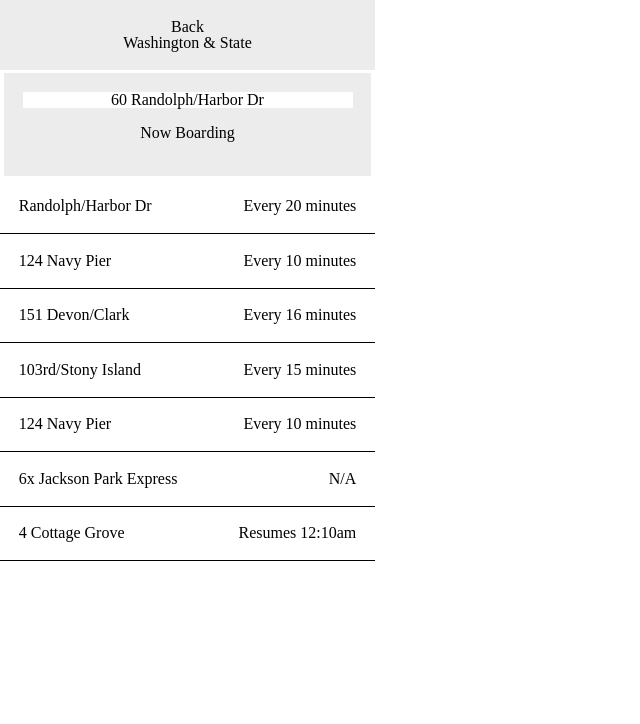
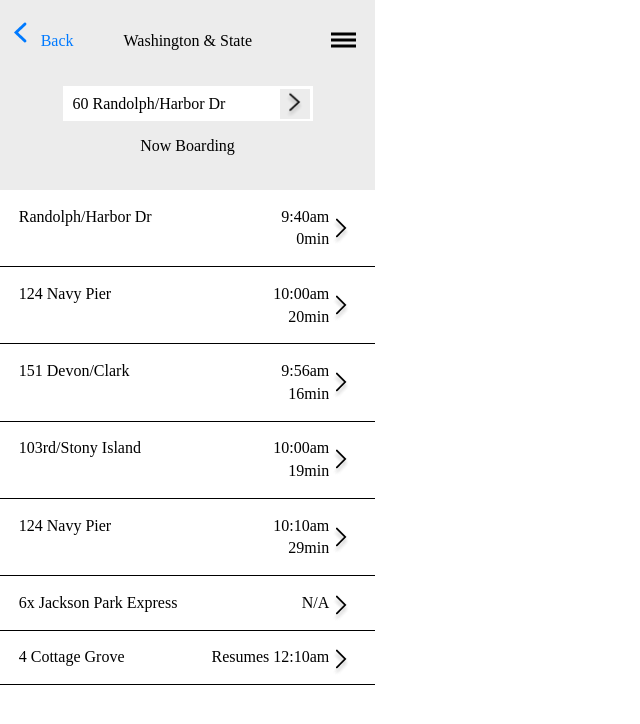
Before and after one commit to phillipwatson/busybusapp, a plain HTML site: page index.html in a window 1280 px wide. Shown: the whole page, without its empty margins (0-640 px from the left). Drawn offline with Linux system fonts and the light colour scheme.

Commit message:
Add files via upload

```diff
--- a/css/style.css
+++ b/css/style.css
@@ -1,5 +1,16 @@
 body{
   width: 375px
+}
+
+h1{
+  display: inline;
+  text-align: center;
+  margin: auto;
+}
+
+h3{
+  padding: 4% 0 0 4%;
+  float: left;
 }
 
 nav{
@@ -8,12 +19,15 @@ nav{
   padding: 5%;
 }
 
+.backButton{
+  color: #007AFF;
+  display:inline;
+  padding-right: 50px
+}
+
 div{
   padding: 5%;
   border-bottom: 1px solid black;
-}
-
-h1{
 }
 
 .route{
@@ -22,44 +36,69 @@ h1{
 
 .whitebox{
   background-color: #fff;
+  width: 250px;
+  height: 35px;
+  margin: auto;
 }
 
 .nowBoarding{
   border-bottom: none;
   background-color: #ECECEC;
   text-align: center;
-  margin: 1%;
-}
-
-.eastBound{
-}
-
-.northBound{
-}
-
-.southBound{
-}
-
-.reroute{
-}
-
-.outOfService{
 }
 
 .frequency{
   display: inline-block;
   float: right;
-}
-
-.backButton{
-  display:inline;
-  padding-right: 0%
+  margin-right: 8%;
 }
 
 .line{
-  display: inline-block;
+  display: inline;
 }
 
 .boardingtext{
   padding: 5%;
 }
+
+.min{
+padding-top: 2%;
+text-align: right;
+margin-right: 8%;
+}
+
+.backarrow{
+  margin-left:-25%;
+}
+
+.ham{
+  float: right;
+  margin-top: 4%;
+}
+
+.searcharrow{
+  float: right;
+  background-color: #ECECEC;
+  width: 30px;
+  height: 30px;
+  margin: 1%;
+}
+
+.rightarrow{
+  float: right;
+  display: inline;
+  margin-top: -10%;
+  margin-left: 20%;
+}
+
+.rightarrow2{
+  float: right;
+  margin-left: 200%;
+  margin-top: -6%;
+}
+
+.rightarrow3{
+  float: right;
+  margin-left: 20%;
+  margin-top: -6%;
+}
--- a/index.html
+++ b/index.html
@@ -8,43 +8,44 @@
   </head>
   <body>
     <nav>
-      <p class="backButton">Back</p><h1>Washington & State</h1>
+      <img class="backarrow" src="images/backArrow.png"><p class="backButton">Back</p><h1>Washington & State</h1><img class="ham" src="images/Hamburger.png">
     </nav>
 
     <div class="nowBoarding route">
       <section class="whitebox">
-        <h3>60 Randolph/Harbor Dr</h3>
+        <h3>60 Randolph/Harbor Dr</h3><img class="searcharrow" src="images/arrowRight.png">
       </section>
       <p class="boardingtext">Now Boarding</p>
     </div>
 
 
     <div class="eastBound route">
-      <p class="line">Randolph/Harbor Dr</p> <p class="frequency">Every 20 minutes</p>
+      <p class="line">Randolph/Harbor Dr</p> <p class="frequency">9:40am</p><p class="min">0min</p><img class="rightarrow" src="images/arrowRight.png">
+
     </div>
 
     <div class="route">
-      <p class=line>124 Navy Pier</p> <p class="frequency">Every 10 minutes</p>
+      <p class=line>124 Navy Pier</p> <p class="frequency">10:00am</p><p class="min">20min</p><img class="rightarrow" src="images/arrowRight.png">
     </div>
 
     <div class="northBound route">
-      <p class="line">151 Devon/Clark</p> <p class="frequency">Every 16 minutes</p>
+      <p class="line">151 Devon/Clark</p> <p class="frequency">9:56am</p><p class="min">16min</p><img class="rightarrow" src="images/arrowRight.png">
     </div>
 
     <div class="southBound route">
-      <p class="line">103rd/Stony Island</p> <p class="frequency">Every 15 minutes</p>
+      <p class="line">103rd/Stony Island</p> <p class="frequency">10:00am</p><p class="min">19min</p><img class="rightarrow" src="images/arrowRight.png">
     </div>
 
     <div class="route">
-      <p class="line">124 Navy Pier</p> <p class="frequency">Every 10 minutes</p>
+      <p class="line">124 Navy Pier</p> <p class="frequency">10:10am</p><p class="min">29min</p><img class="rightarrow" src="images/arrowRight.png">
     </div>
 
     <div class="reroute route">
-      <p class="line">6x Jackson Park Express</p> <p class="frequency">N/A</p>
+      <p class="line">6x Jackson Park Express</p> <p class="frequency">N/A</p><img class="rightarrow2" src="images/arrowRight.png">
     </div>
 
     <div class="outOfService route">
-      <p class="line">4 Cottage Grove</p> <p class="frequency">Resumes 12:10am</p>
+      <p class="line">4 Cottage Grove</p> <p class="frequency">Resumes 12:10am</p><img class="rightarrow3" src="images/arrowRight.png">
     </div>
 
   </body>
```
Also changed, not shown: css/reset.css (line endings or trailing spaces), images/Hamburger.png (added), images/arrowRight.png (added), images/backArrow.png (added), 1 other file.
